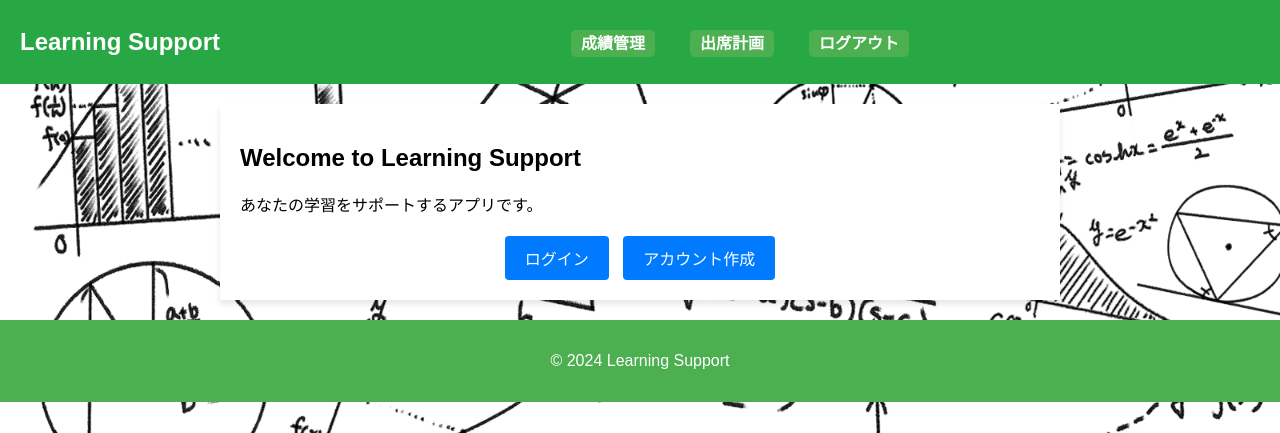
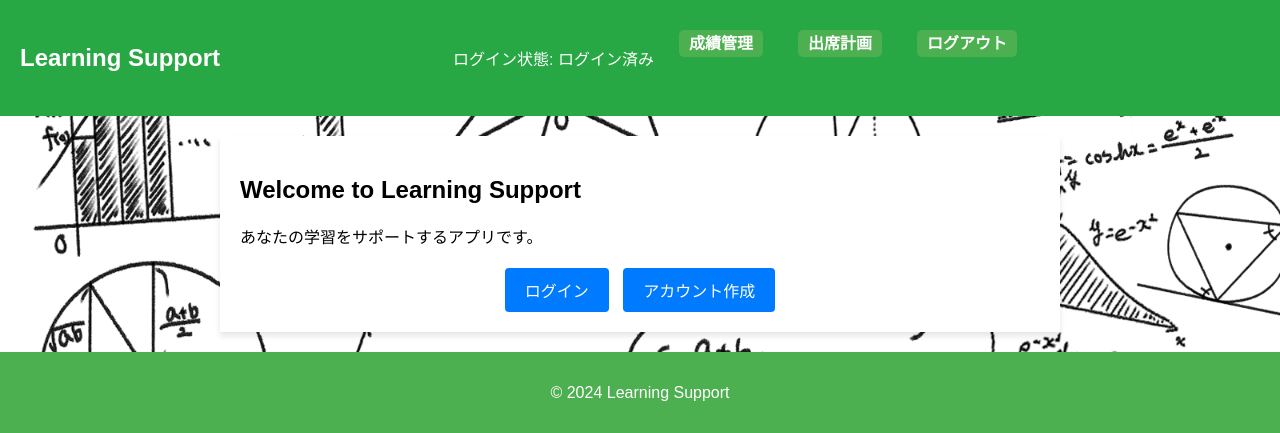
Before and after one commit to RyoRI45/NewData, a Django app: page / in a window 1280 px wide. Shown: the top 433 px of the page. Run offline with Django 5.2, Linux system fonts and the light colour scheme; the visitor is signed in with stand-in values (Sample User, id 1).

Commit message:
ナビゲーションバーの改良

```diff
--- a/core/templates/base.html
+++ b/core/templates/base.html
@@ -15,6 +15,7 @@
         <!-- 右側: ナビゲーションバー -->
         <nav>
             <ul style="list-style: none; display: flex; gap: 15px; margin: 0; padding: 0;">
+                <p>ログイン状態: {% if user.is_authenticated %} ログイン済み {% else %} 未ログイン {% endif %}</p>
                 {% if user.is_authenticated %}
                     <!-- ログインしている場合 -->
                     <li><a href="{% url 'manage_grades' %}" style="text-decoration: none; color: white; font-weight: bold;">成績管理</a></li>
--- a/core/templates/core/base.html
+++ b/core/templates/core/base.html
@@ -15,6 +15,7 @@
         <!-- 右側: ナビゲーションバー -->
         <nav>
             <ul style="list-style: none; display: flex; gap: 15px; margin: 0; padding: 0;">
+                <p>ログイン状態: {% if user.is_authenticated %} ログイン済み {% else %} 未ログイン {% endif %}</p>
                 {% if user.is_authenticated %}
                     <!-- ログインしている場合 -->
                     <li><a href="{% url 'manage_grades' %}" style="text-decoration: none; color: white; font-weight: bold;">成績管理</a></li>
```
